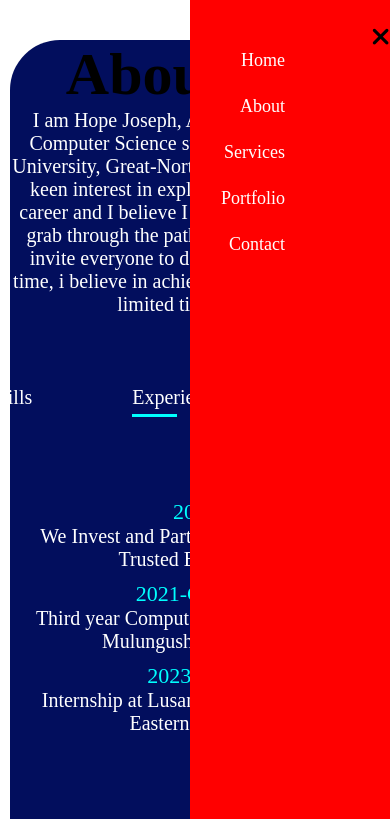
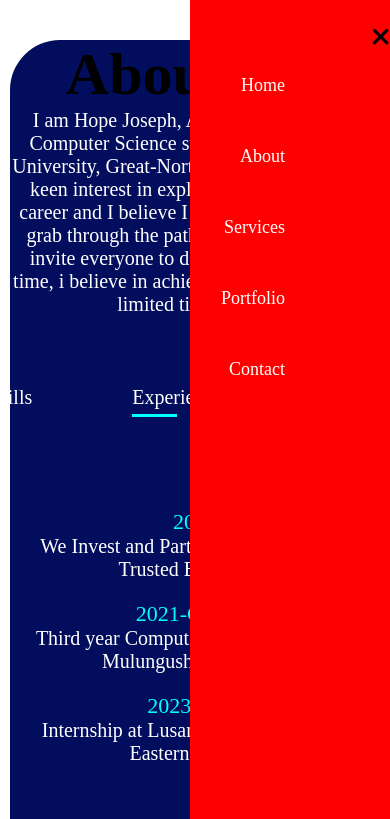
Before and after one commit to hopejay107/hopejoseph.com, a plain HTML site: page index.html in a window 390 px wide. Both pictures are taken after a click on the element "Experience". Shown: the part 1119-1938 px from the top of the page. Drawn offline with Linux system fonts and the light colour scheme.

Commit message:
Update index.css

```diff
--- a/index.css
+++ b/index.css
@@ -1,11 +1,13 @@
 *{
-    width:100%;
+
 margin: 0;
 padding: 0;
 font-family:'sans-serif', serif;
 box-sizing:border-box;
 align-items: center;
 justify-content: center;
+width:100%;
+float:inline-start;
 
 }
 
@@ -100,7 +102,7 @@
     animation-delay:0s;
     animation-timing-function:ease-in;
     animation-duration:1s;
-    background: indigo;
+    background: #020E5D;
     padding:40px;
     font-size:23px;
     text-align: center;
@@ -116,7 +118,7 @@
 
 }
 .header-tag:hover{
-    background:#020E5D;
+    background:indigo;
     transform:translateY(-10px);
 }
 
@@ -135,6 +137,11 @@
 #about{
 padding:10px;
 color:#ababab;
+width: 100%;
+align-items: center;
+align-content: center;
+justify-content: center;
+width:100%;
 }
 .container{
     width: 100%;
@@ -154,23 +161,33 @@
     margin-top: 30px;
     align-items: center;
     text-align: center;
+    justify-content: center;
 
 
 }
 .about-col-2 p{
     font-size:20px;
+    align-items: center;
+    text-align: center;
+    justify-content: center;
 }
 
 .sub{
     font-size:60px;
     font-weight: 600;
     color:black;
+    align-items: center;
+    text-align: center;
+    justify-content: center;
 }
 
 
 .sub2{
    display: flex;
-   margin:20px 0 40px;
+   margin:20px 0 40px; align-items: center;
+   text-align: center;
+   justify-content: center;
+
 
 }
 
@@ -179,7 +196,10 @@
     font-size:18px;
     font-weight:500;
     cursor:pointer;
-    position:relative;
+    position:relative; align-items: center;
+    text-align: center;
+    justify-content: center;
+
 }
 .tab-links::after{
     content:'';
@@ -300,37 +320,44 @@
 .row{
     color:black;
 
+
 }
 .contact-left {
-    float:left;
+
     flex-basis:35%;
 
     margin-left:15px;
 }
 .contact-right{
-    float:right;
-    flex-basis:60%;
+
+    flex-basis:100%;
     height:100%;
 
 }
 .contact-left p{
-    margin-top:30px;
-    font-size: 25px;;
+    margin-top:40px;
+    font-size: 20px;
+
 }
-.contact-left p i{
+.contact-left i{
     color:red;
     margin-right:15px;
     font-size:17px;
+    display:inline-block;
+    list-style: none;
+    margin:0px 30px;
+    width: 10px;
 
 }
 .social-icons{
     margin-top:30px;
 }
 .social-icons a{
-    text-decoration:none;
+padding-left: 30px;
     font-size:30px;
-    margin-right:15px;
+   width:fit-content;
     color:reD;
+
     display:inline-block;
 
 }
@@ -386,8 +413,9 @@
 
 }
 @media only screen and (max-width:700px){
+
     *{
-    width:100%;
+
         margin: 0;
         padding: 0;
         font-family:'sans-serif', serif;
@@ -399,6 +427,7 @@
     #header{
         background-image: url(images/back.jpg);
     }
+
     .header-text{
         margin-top: 100%;
         font-size: 16px;
@@ -449,7 +478,7 @@
     .copyright{
         font-size:14px;
     }
-    .about-col-2{
+    .about{
         flex-basis:100%;
         background: #020E5D;
         color: white;
@@ -463,7 +492,7 @@
 
 
     }
-.about-col-2 p{
+    .about p{
         font-size:20px;
         align-items: center;
         text-align: center;
@@ -482,7 +511,8 @@
 
     .sub2{
        display: flex;
-   margin:20px 0 40px; align-items: center;
+       margin:10 0 1p;
+       align-items: center;
        text-align: center;
        justify-content: center;
 
@@ -494,7 +524,8 @@
         font-size:18px;
         font-weight:500;
         cursor:pointer;
-    position:relative; align-items: center;
+        position:relative;
+         align-items: center;
         text-align: center;
         justify-content: center;
 
@@ -520,19 +551,30 @@
         list-style:none;
         margin:10px 0;
         font-size:20px;
-
+        align-items: center;
+        text-align: center;
+        justify-content: center;
 
     }
 
     .tab-contents ul li span{
         color: aqua;
         font-size:22px;
+        align-items: center;
+        text-align: center;
+        justify-content: center;
     }
     .tab-contents{
         display:none;
+        align-items: center;
+        text-align: center;
+        justify-content: center;
     }
     .tab-contents.active-tab{
         display:block;
+        align-items: center;
+        text-align: center;
+        justify-content: center;
     }
 
    /* nav ul li{
```
Lines whose indentation alone changed are shown as unchanged.
